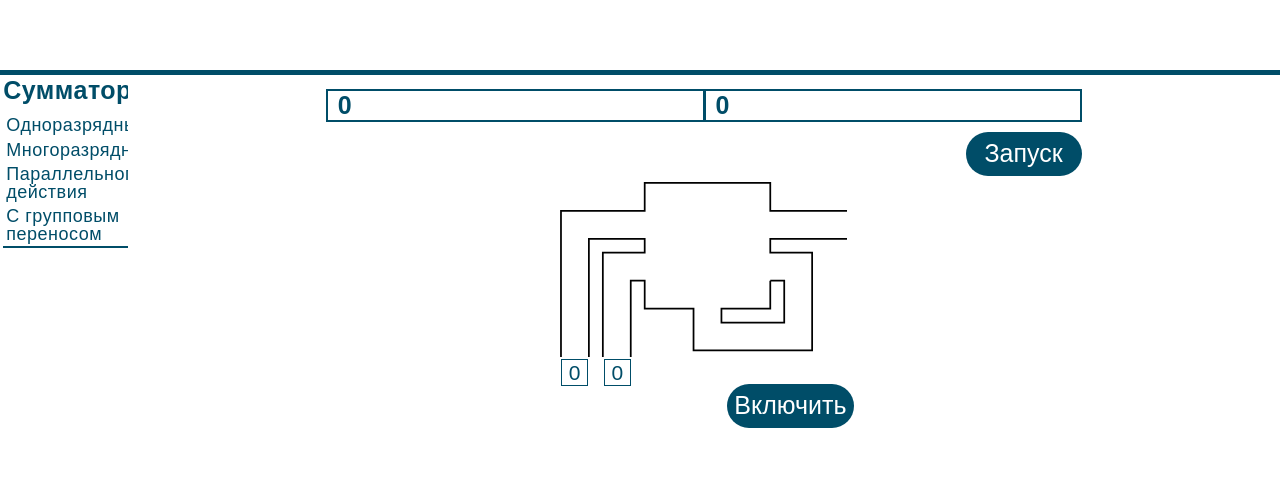
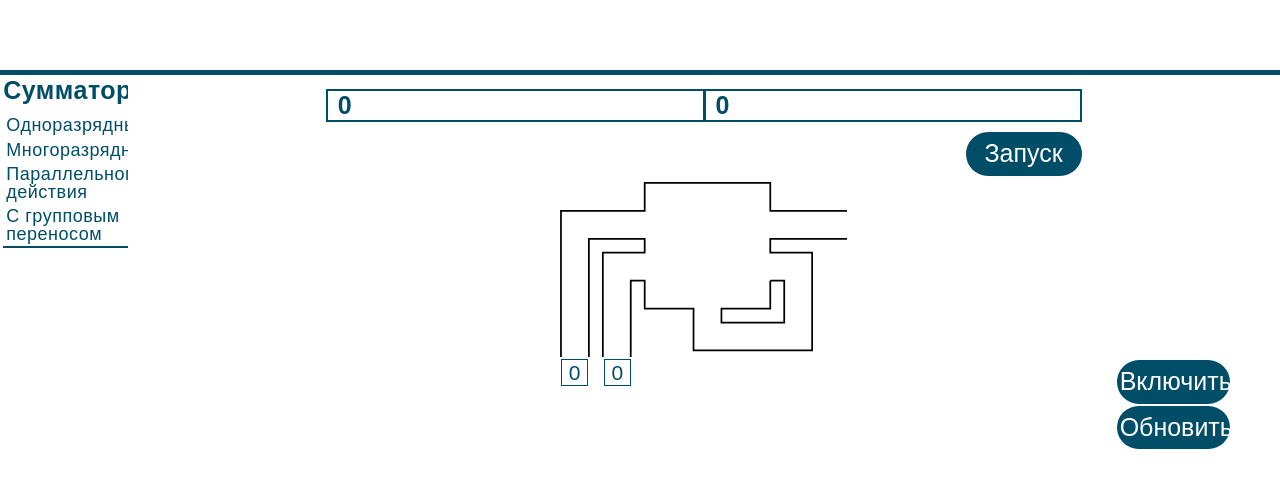
Before and after one commit to Aneemy/computer-architecture-lms, a React (Create React App) app: page / in a window 1280 px wide. Both pictures are taken after a click on the button "Запуск". Shown: the top 488 px of the page. Built offline with nearby package versions, Linux system fonts and the light colour scheme; a web font is replaced by a local one.

Commit message:
added reset and start buttons

```diff
--- a/src/components/Body.jsx
+++ b/src/components/Body.jsx
@@ -9,11 +9,6 @@ const Body = (props) => {
 
     const bodyRef = useRef(null);
 
-    function SwitchButton(){
-        return(
-            <button id = "bodyButton" onClick={()=> setSumToggle(!sumToggle)} style={{float:"right",marginTop:'25px'}}>{'Включить'}</button>
-        )
-    }
     useEffect(() => {
         if (bodyRef.current) {
             setBodyDimensions({
@@ -39,7 +34,6 @@ const Body = (props) => {
                             binary = {props.binary}
                             bodyDimensions = {bodyDimensions}
                         />
-                        <SwitchButton/>
                     </div>
                 </div>
             </div>
--- a/src/components/styles/_body.scss
+++ b/src/components/styles/_body.scss
@@ -23,3 +23,20 @@
   color: white;
   line-height: 1.75;
 }
+.sum__button{
+  position: relative;
+  float: right;
+  margin-top: 1.25%;
+  padding:0 2.5%;
+  font-size: 25px;
+  background: #004d68;
+  border-radius: 25px;
+  color: white;
+  line-height: 1.75;
+}
+.sum__buttons{
+  position: absolute;
+  display: flex;
+  flex-direction: column;
+  right: 50px;
+}
--- a/src/components/styles/_multisum.scss
+++ b/src/components/styles/_multisum.scss
@@ -17,6 +17,9 @@
       opacity: 1;
       transform: translate(340%,420%);
     }
+    &.exit-done{
+      opacity: 0;
+    }
   }
   &>.multisum__item:nth-child(3){
     position: absolute;
@@ -25,6 +28,9 @@
     opacity: 0;
     &.enter{
       animation: forwards 2s msi-buffer;
+    }
+    &.exit-done{
+
     }
   }
   &>.multisum__item:nth-child(4){
--- a/src/components/styles/main.css
+++ b/src/components/styles/main.css
@@ -123,6 +123,25 @@ h6 {
   border-radius: 25px;
   color: white;
   line-height: 1.75;
+}
+
+.sum__button {
+  position: relative;
+  float: right;
+  margin-top: 1.25%;
+  padding: 0 2.5%;
+  font-size: 25px;
+  background: #004d68;
+  border-radius: 25px;
+  color: white;
+  line-height: 1.75;
+}
+
+.sum__buttons {
+  position: absolute;
+  display: flex;
+  flex-direction: column;
+  right: 50px;
 }
 
 .sidebar {
@@ -346,6 +365,9 @@ h6 {
 .multisum__block > .multisum__item:nth-child(2).enter-done {
   opacity: 1;
   transform: translate(340%, 420%);
+}
+.multisum__block > .multisum__item:nth-child(2).exit-done {
+  opacity: 0;
 }
 .multisum__block > .multisum__item:nth-child(3) {
   position: absolute;
--- a/src/components/summators/GroupSum.jsx
+++ b/src/components/summators/GroupSum.jsx
@@ -1,6 +1,8 @@
-import React, {useState} from 'react';
+import React, {useEffect, useState} from 'react';
 import GroupSumInput from "./GroupSumInput";
 import GroupSumBlock from "./GroupSumBlock";
+import SumToggleButton from "./SumToggleButton";
+import SumResetButton from "./SumResetButton";
 
 const GroupSum = (props) => {
     const [inputData,setInputData] = useState(0)
@@ -34,16 +36,34 @@ const GroupSum = (props) => {
         return chunckedArr.map((value, index, array)=>
             <GroupSumBlock key = {index} keyValue = {index} value = {value} step = {inputData} cursum = {props.curSum}
                            sumBuffer = {props.sumBuffer} binary = {props.binary} sumOutPut = {props.sumOutPut}
-                           sumToggle = {props.sumToggle} width = {sumWidth} unitedArray = {unitedArray}
+                           sumToggle = {sumToggle} width = {sumWidth} unitedArray = {unitedArray}
                            result = {result} isFirst = {index === 0}
             />)
     }
+    const [sumToggle,setSumToggle] = useState(false);
+    const handleSumToggle = (toggle)=>{
+        setSumToggle(!toggle)
+    }
+    const [update,setUpdate] = useState(1);
+
+    const handleUpdate = (data) =>{
+        setUpdate(data)
+    }
+    useEffect(()=>{
+            if (!sumToggle){
+                setUpdate(update+1)
+                console.log(sumToggle,update)
+            }
+        },
+        [sumToggle])
     return (
         <div >
             <GroupSumInput changeInputData = {changeInputData}/>
-            <div className="groupsum__row" style={{width:props.bodyDimensions.width,'--gsi__height':gsi__height}}>
+            <div key = {update} className="groupsum__row" style={{width:props.bodyDimensions.width,'--gsi__height':gsi__height}}>
             {inputData!==0&&ChunckedResult(inputData)}
             </div>
+            {inputData&&<SumToggleButton handleSumToggle = {handleSumToggle} sumToggle = {sumToggle}/>}
+            {inputData&&<SumResetButton handleSumToggle={handleSumToggle} curSum = {4} update = {update} handleUpdate = {handleUpdate} changeIteration = {handleUpdate}/>}
         </div>
     );
 };
--- a/src/components/summators/MultiSum.jsx
+++ b/src/components/summators/MultiSum.jsx
@@ -1,5 +1,7 @@
-import React, {useState} from 'react';
+import React, {useEffect, useState} from 'react';
 import MultiSumBlock from "./MultiSumBlock";
+import SumToggleButton from "./SumToggleButton";
+import SumResetButton from "./SumResetButton";
 
 const MultiSum = (props) => {
     const sumWidth = Math.floor(props.bodyDimensions.width/props.sumOutPut.length-1)
@@ -7,15 +9,28 @@ const MultiSum = (props) => {
     const changeMsIteration  = (iteration) =>{
         setMsIteration(iteration)
     }
+    const [sumToggle,setSumToggle] = useState(false);
+    const handleSumToggle = (toggle)=>{
+        setSumToggle(!toggle)
+    }
+    const [update,setUpdate] = useState(1);
+
+    const handleUpdate = (data) =>{
+        setUpdate(data)
+    }
     if(props.sumOutPut.length>1)
     return (
-        <div  className="multisum__row">
-            {props.sumOutPut.filter((number,index)=>index<props.binary.first.length).map((number,index)=>
-                <MultiSumBlock width = {sumWidth} key = {index} keyValue = {index} cursum = {props.curSum} sumBuffer = {props.sumBuffer}
-                               binary = {props.binary} sumOutPut = {props.sumOutPut} sumToggle = {props.sumToggle}
-                                msIteration = {msIteration} changeMsIteration = {changeMsIteration}/>
-            )
-            }
+        <div>
+            <div className="multisum__row" key = {update}>
+                {props.sumOutPut.filter((number,index)=>index<props.binary.first.length).map((number,index)=>
+                    <MultiSumBlock width = {sumWidth} key = {update+index} keyValue = {index} cursum = {props.curSum} sumBuffer = {props.sumBuffer}
+                                   binary = {props.binary} sumOutPut = {props.sumOutPut} sumToggle = {sumToggle}
+                                    msIteration = {msIteration} changeMsIteration = {changeMsIteration}/>
+                )
+                }
+            </div>
+            <SumToggleButton handleSumToggle = {handleSumToggle} sumToggle = {sumToggle}/>
+            <SumResetButton handleSumToggle={handleSumToggle} changeIteration={changeMsIteration} curSum = {2} update = {update} handleUpdate = {handleUpdate}/>
         </div>
     );
     else
--- a/src/components/summators/ParSum.jsx
+++ b/src/components/summators/ParSum.jsx
@@ -1,5 +1,7 @@
-import React from 'react';
+import React, {useEffect, useState} from 'react';
 import ParSumBlock from "./ParSumBlock";
+import SumToggleButton from "./SumToggleButton";
+import SumResetButton from "./SumResetButton";
 
 const ParSum = (props) => {
     const sumWidth = Math.floor(props.bodyDimensions.width/props.sumOutPut.length-1)
@@ -13,16 +15,35 @@ const ParSum = (props) => {
         return united
     }
     const unitedArray = uniteArrays();
+    const [sumToggle,setSumToggle] = useState(false);
+    const handleSumToggle = (toggle)=>{
+        setSumToggle(!toggle)
+    }
+    const [update,setUpdate] = useState(1);
 
+    const handleUpdate = (data) =>{
+        setUpdate(data)
+    }
+    useEffect(()=>{
+        if (!sumToggle){
+        setUpdate(update+1)
+            console.log(sumToggle,update)
+            }
+    },
+        [sumToggle])
 
     return (
-         <div className="parsum__row" style={{width:props.bodyDimensions.width}}>
-                {result.filter((number,index)=>index<props.binary.first.length).map((number,index)=>
-                 <ParSumBlock key = {index} keyValue = {index} cursum = {props.curSum} sumBuffer = {props.sumBuffer}
-                              binary = {props.binary} sumOutPut = {props.sumOutPut} sumToggle = {props.sumToggle} width = {sumWidth}
-                                unitedArray = {unitedArray}/>
-                )
-                }
+        <div>
+             <div key = {update} className="parsum__row" style={{width:props.bodyDimensions.width}}>
+                    {result.filter((number,index)=>index<props.binary.first.length).map((number,index)=>
+                     <ParSumBlock key = {update+index} keyValue = {index} cursum = {props.curSum} sumBuffer = {props.sumBuffer}
+                                  binary = {props.binary} sumOutPut = {props.sumOutPut} sumToggle = {sumToggle} width = {sumWidth}
+                                    unitedArray = {unitedArray}/>
+                    )
+                    }
+            </div>
+            <SumToggleButton handleSumToggle = {handleSumToggle} sumToggle = {sumToggle}/>
+            <SumResetButton handleSumToggle={handleSumToggle} curSum = {3} update = {update} handleUpdate = {handleUpdate} changeIteration = {handleUpdate}/>
         </div>
     );
 };
--- a/src/components/summators/ParSumBlock.jsx
+++ b/src/components/summators/ParSumBlock.jsx
@@ -38,7 +38,7 @@ const ParSumBlock = (props) => {
                 <div className="parsum__items">
             <CSSTransition
             timeout = {2500}
-            in = {go}
+            in = {go&&props.sumToggle}
             appear>
                 <ParSumItem psiH = {psi__height} psiW = {psi__width}>
                     {props.sumOutPut[props.sumOutPut.length-1-props.keyValue-balance]}
--- a/src/components/summators/SinSum.jsx
+++ b/src/components/summators/SinSum.jsx
@@ -2,12 +2,30 @@ import React, {useEffect, useState} from 'react';
 import {CSSTransition} from "react-transition-group";
 import SumRowItem from "./SumRowItem";
 import SumRow from "./SumRow";
+import SumToggleButton from "./SumToggleButton";
+import SumResetButton from "./SumResetButton";
 
 const SinSum = (props) => {
     let decider = false;
     const outStyle = props.sumOutPut.length*(-10);
     const classses = {id:1,result:'sinsum__result',buf:'sinsum__buffer',item:'sinsum__item'};
     const [iteration,setIteration] =useState({it:0,left:0,right:0,out:0,buf:0});
+    const [sumToggle,setSumToggle] = useState(false);
+    const [leftRow, setLeftRow] = useState(props.binary.first);
+    const [rightRow, setRightRow] = useState(props.binary.second);
+    const [update,setUpdate] = useState(1);
+
+    const handleUpdate = (data) =>{
+        setUpdate(data)
+    }
+    function resetRows() {
+        setLeftRow(props.binary.first);
+        setRightRow(props.binary.second);
+    }
+
+    const handleSumToggle = (toggle)=>{
+        setSumToggle(!toggle)
+    }
     const changeIteration = (update) =>{
         setIteration(prevIteration => ({...prevIteration, ...update}));
     }
@@ -26,7 +44,7 @@ const SinSum = (props) => {
                 <div className={classses.buf}>
                     <CSSTransition
                         appear
-                        in={true}
+                        in={sumToggle}
                         timeout={{
                             appear:2000,
                             enter:0
@@ -56,7 +74,7 @@ const SinSum = (props) => {
                             }}
                             mountOnEnter
                             classNames={classses.item}
-                            in={(index >= (props.sumOutPut.length - iteration.it) && props.sumToggle)}
+                            in={(index >= (props.sumOutPut.length - iteration.it) && sumToggle)}
                             onEntering={() => {
                             }}>
                             <SumRowItem key={index}>
@@ -73,16 +91,24 @@ const SinSum = (props) => {
     const Summator = props.curSum.links;
 
     return (
-        <div style={{position:'relative'}}>
+        <div>
+            <div style={{position:'relative'}}>
             <div>
             <Summator style = {{width: '100%',height:'100%'}} />
             <Result/>
             {iteration.it>0&&<Buffer/>}
             </div>
             <div style={{display:"flex",position:'absolute'}}>
-                <SumRow  iteration = {iteration} ph = 'left' changeIteration = {changeIteration}  sumToggle = {props.sumToggle} row={props.binary.first}/>
-                <SumRow  iteration = {iteration} ph = 'right' changeIteration = {changeIteration}
-                         sumToggle = {props.sumToggle} row={props.binary.second}/>
+                <SumRow key={update} iteration={iteration} ph='left'
+                        changeIteration={changeIteration} sumToggle={sumToggle} row={leftRow} />
+                <SumRow key={update+1} iteration={iteration} ph='right'
+                        changeIteration={changeIteration} sumToggle={sumToggle} row={rightRow} />
+
+            </div>
+        </div>
+            <div className="sum__buttons">
+            <SumToggleButton handleSumToggle = {handleSumToggle} sumToggle = {sumToggle}/>
+                <SumResetButton handleSumToggle={handleSumToggle} changeIteration={changeIteration} resetRows={resetRows}  update = {update} handleUpdate = {handleUpdate} curSum = {1}/>
             </div>
         </div>
     );
--- /dev/null
+++ b/src/components/summators/SumResetButton.jsx
@@ -0,0 +1,30 @@
+import React from 'react';
+
+const SumResetButton = (props) =>
+{
+    let current = props.update;
+    let iteration;
+    switch (props.curSum){
+        case 1:
+             iteration = { it: 0, left: 0, right: 0, out: 0, buf: 0 }
+            break;
+        case 2:
+             iteration = 0;
+            break;
+        case 3:
+            iteration = current;
+            break;
+    }
+    function SumReset(){
+        props.changeIteration(iteration);
+        props.handleSumToggle(true);
+        props.resetRows();
+        props.handleUpdate(current+2);
+        console.log('reset')
+    }
+    return (
+        <button className="sum__button" onClick={SumReset}>Обновить </button>
+    );
+};
+
+export default SumResetButton;
--- /dev/null
+++ b/src/components/summators/SumToggleButton.jsx
@@ -0,0 +1,9 @@
+import React from 'react';
+
+const SumToggleButton = (props) => {
+    return (
+        <button className='sum__button' disabled={props.sumToggle} onClick={()=>props.handleSumToggle(props.sumToggle)}>Включить</button>
+    );
+};
+
+export default SumToggleButton;
```
Also changed, not shown: src/components/summators/MultiSumBlock.jsx (+12 -4 lines), 1 other file (tests, documents, lock files or other folders).
